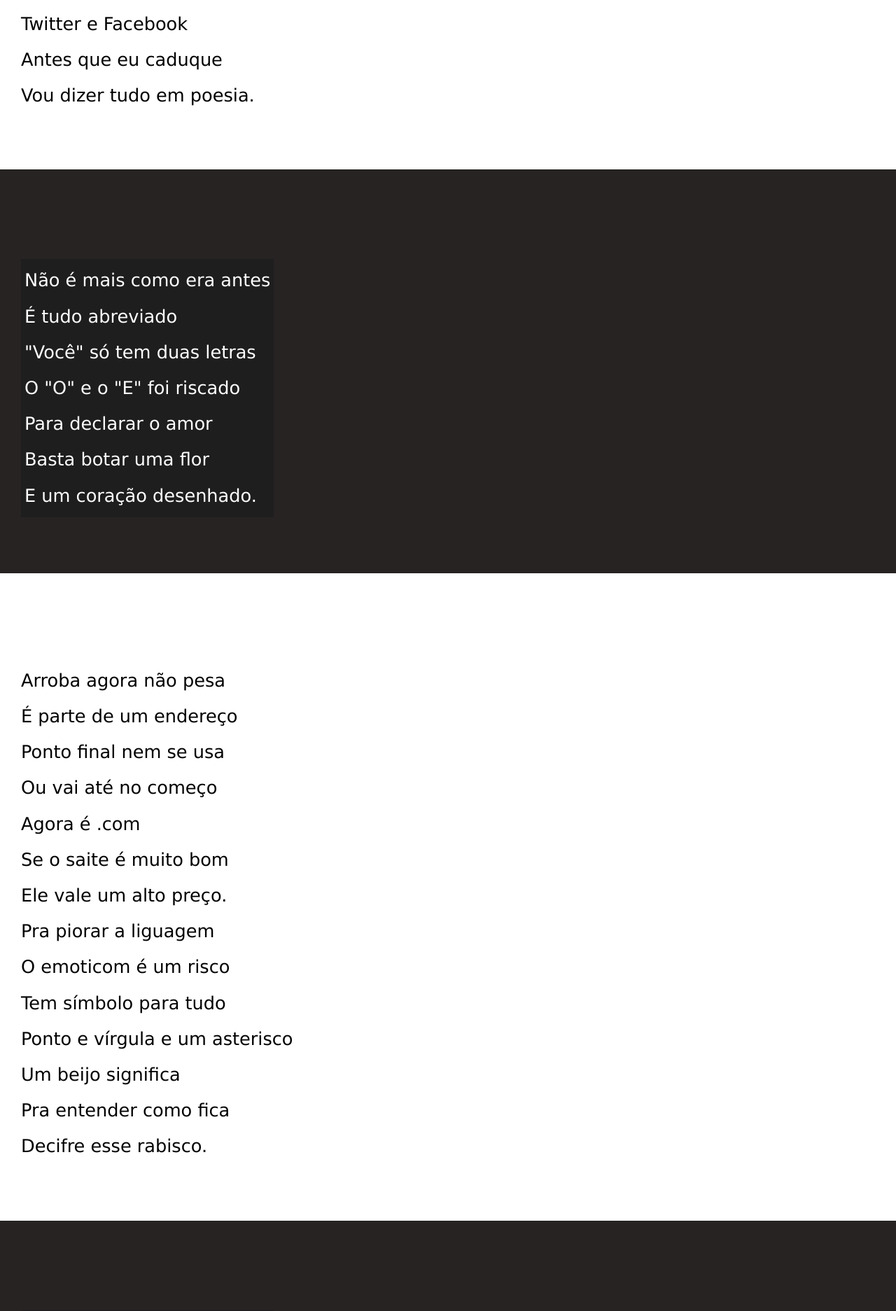
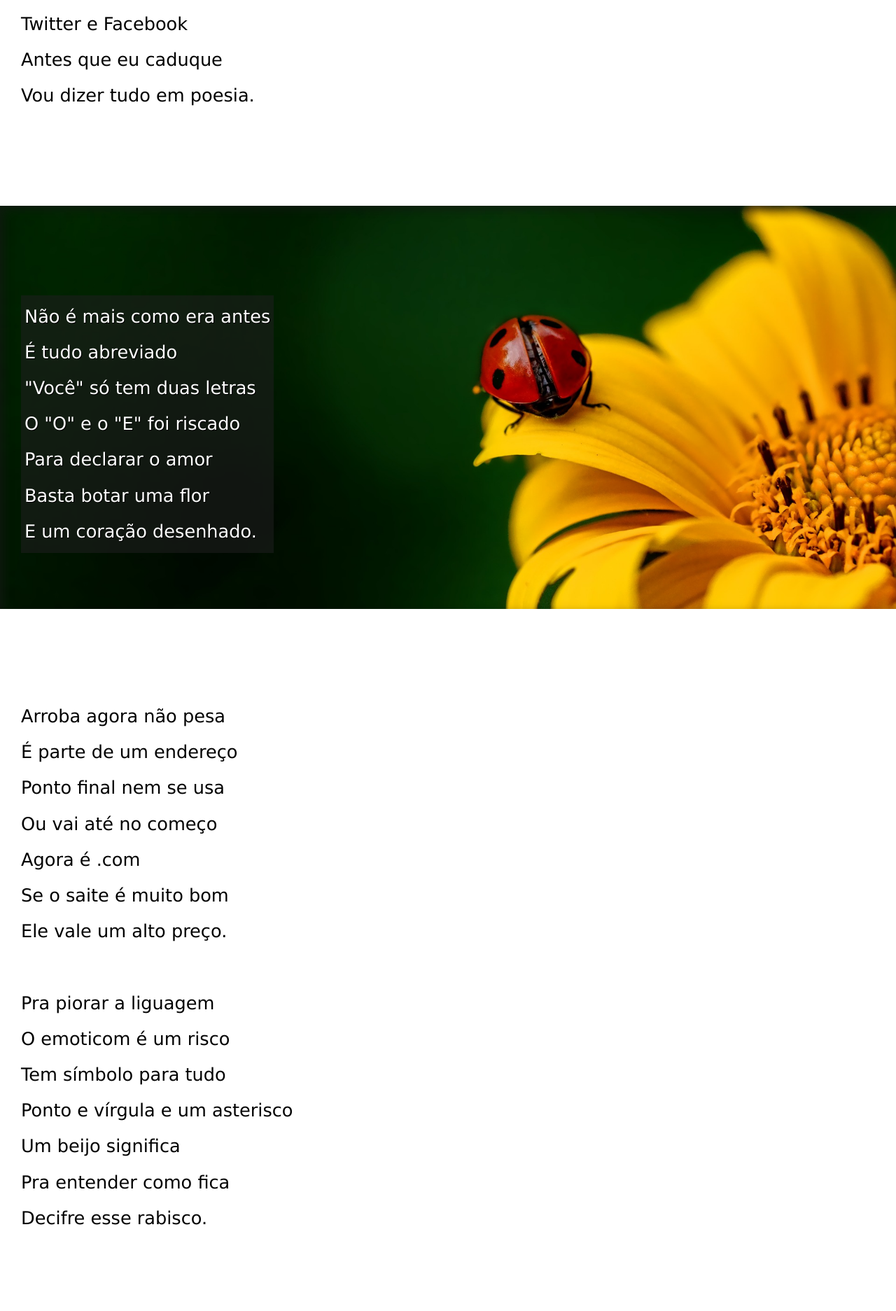
Before and after one commit to EnergyNeumann/projects, a PHP site: page / in a window 1280 px wide. Shown: the part 532-2405 px from the top of the page at 70% size. Run offline with PHP 8.4, Linux system fonts and the light colour scheme.

Commit message:
colocando o parallax na imagem e configurando-a

```diff
--- a/html-css/estudandoalgumascoisas/desafio_parallax/index.html
+++ b/html-css/estudandoalgumascoisas/desafio_parallax/index.html
@@ -27,7 +27,7 @@
 
 
 
-    <section class="imagem">
+    <section class="imagem" id="img01">
         <p>
             Não é mais como era antes <br>
             É tudo abreviado <br>
@@ -64,7 +64,7 @@
 
 
 
-    <section class="imagem">
+    <section class="imagem" id="img02">
         <p>
             Tenho saudade das cartas <br>
             Escritas com a própria mão <br>
--- a/html-css/estudandoalgumascoisas/desafio_parallax/style/style.css
+++ b/html-css/estudandoalgumascoisas/desafio_parallax/style/style.css
@@ -57,6 +57,10 @@
     padding-left: 30px;
 }
 
+section > p{
+    padding-bottom: 2em;
+}
+
 section.normal{
     background-color: white;
     color: black;
@@ -65,12 +69,26 @@
 section.imagem{
     background-color: rgb(39, 35, 35);
     color: white;
+    box-shadow: inset 6px 6px 13px 0px rgba(22, 22, 22, 0.582);
+    background-size: cover;
+    background-attachment: fixed;
+
 }
 
 section.imagem > p{
     display: inline-block;
     padding: 5px;
-    background-color: rgba(31, 30, 30, 0.918);
+    background-color: rgba(31, 30, 30, 0.575);
+    text-shadow: 1px 1px 0px black;
+}
+
+section#img01{
+    background-image: url(../imagens/background001.jpg);
+    background-position: right center;
+}
+
+section#img02{
+    background-image: url(../imagens/background002.jpg);
 }
 
 footer{
```
